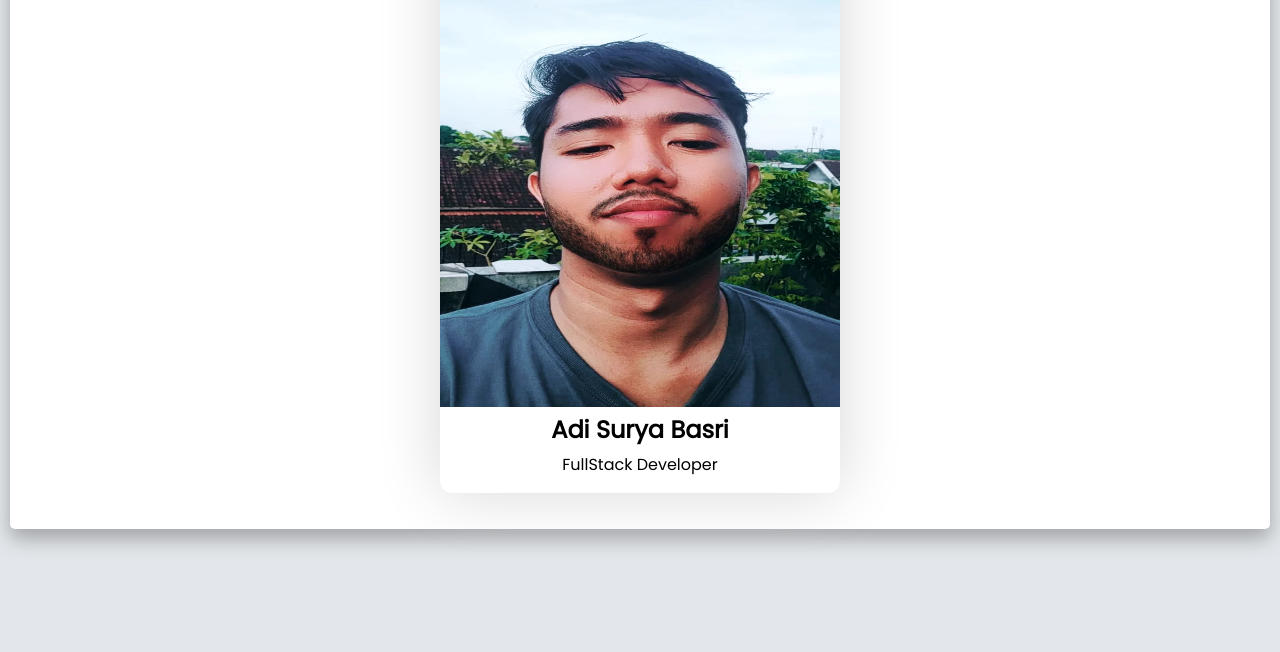
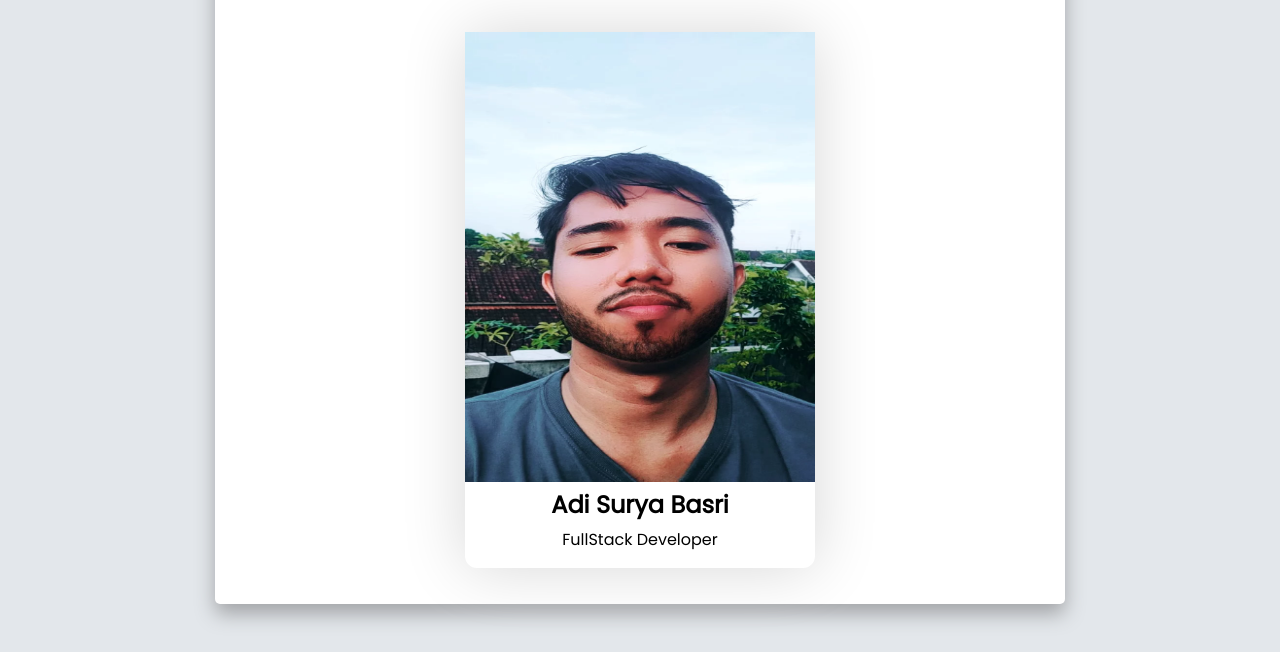
Before and after one commit to adisurya1997/day-1, a plain HTML site: page index.html in a window 1280 px wide. Shown: the part 611-1263 px from the top of the page. Before the commit the page ends 1188 px from the top, so only its background shows below. Drawn offline with Linux system fonts and the light colour scheme.

Commit message:
Update index.html

```diff
--- a/index.html
+++ b/index.html
@@ -6,7 +6,7 @@
 
 <body style="background-color:#e3e7eb ;font-family: Poppins;">
     <div style="
-        width: 960px;
+        width: 550px;
         background-color:white ;
         margin: 48px auto;
         padding:16px 150px ;
@@ -38,13 +38,13 @@
         <div style="
                 text-align: center;
                 box-shadow: 0px 0px 64px rgb(215 215 215);
-                width: 400px;
+                width: 350px;
                 display: flex;
                 flex-direction: column;
                 border-radius: 12px;
                 margin: 20px auto;
                 justify-content: center;">
-            <img style="margin-bottom: 5px;" height="500px" src="assets/profile.png">
+            <img style="margin-bottom: 5px;" height="450px" src="assets/profile.png">
             <h2 style="margin: 0px;">Adi Surya Basri</h2>
             <p style="margin-top: 5px;">FullStack Developer</p>
         </div>
```
